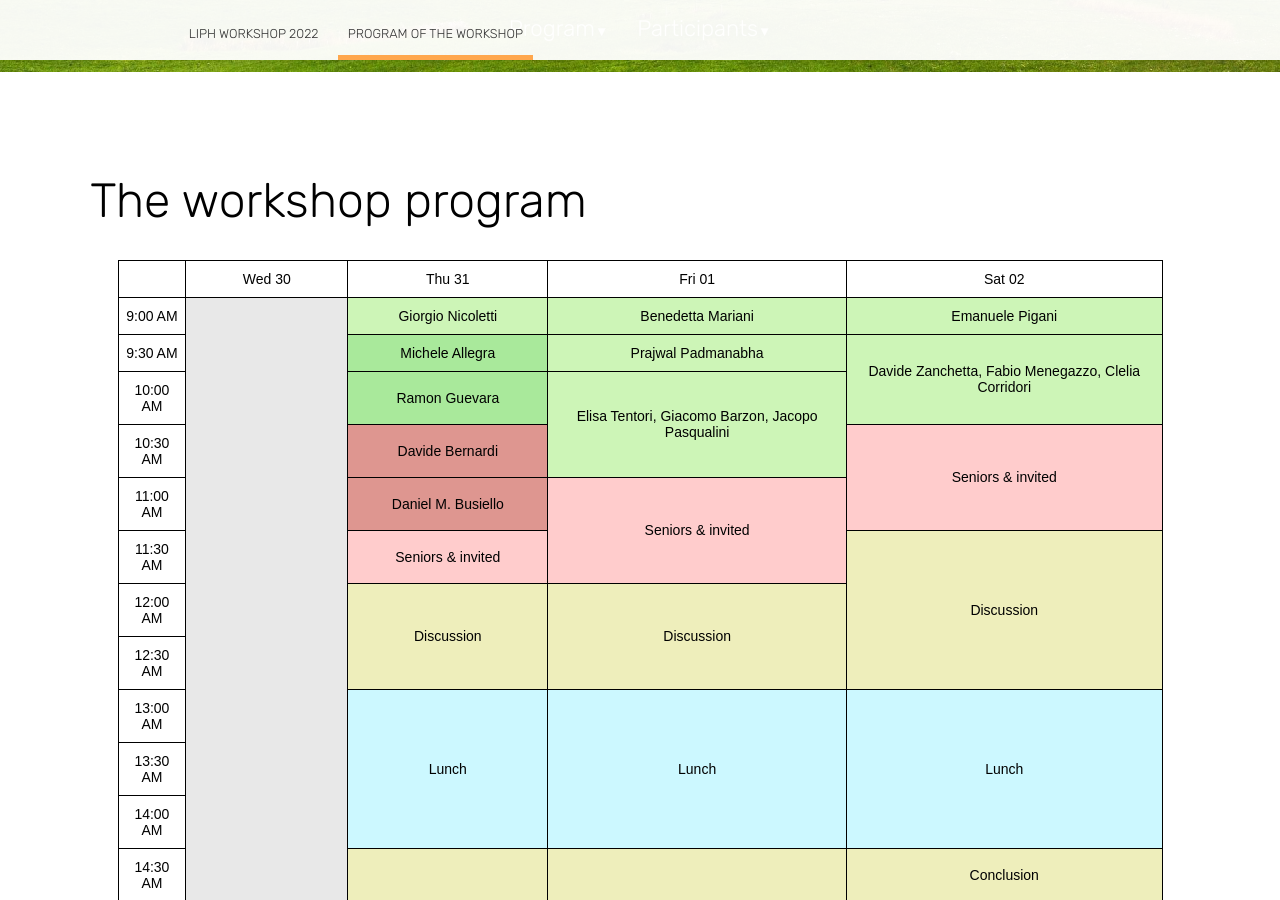
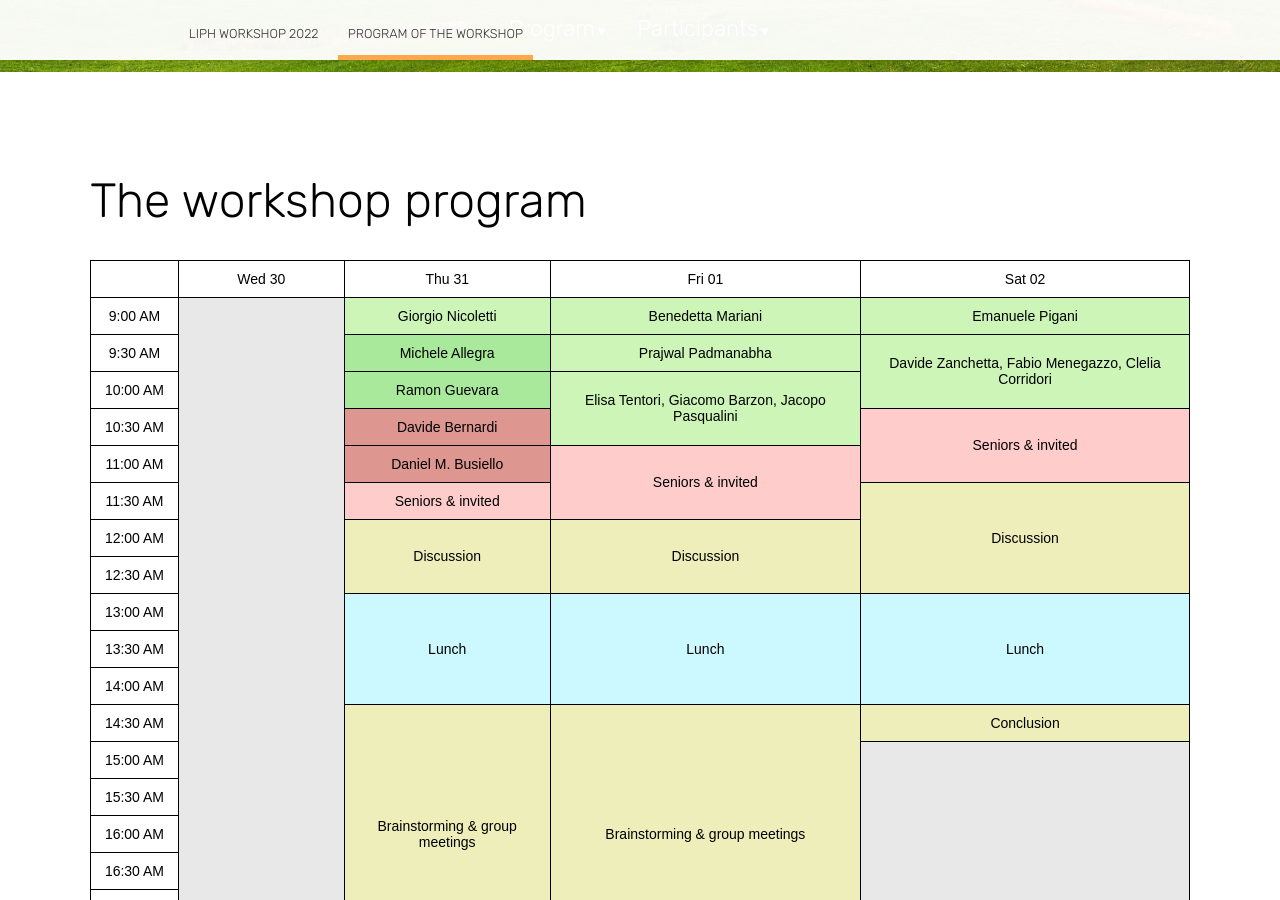
Before and after one commit to liphlab/liphworkshop2022, a Jekyll site: the page built from program.html, in a window 1280 px wide and 900 px high, scrolled down 828 px. Built offline with Jekyll 4.4.1, drawn with Linux system fonts in a browser that asks for light colours; nearby versions of some CDN libraries.

Commit message:
Updated program

```diff
--- a/program.html
+++ b/program.html
@@ -39,7 +39,7 @@
 								.tg .tg-baqh{text-align:center;vertical-align:center}
 								.tg .tg-phmi{background-color:#ffcccc;text-align:center;vertical-align:center}
 						</style>
-						<table class="tg"  style="margin-left: auto; margin-right: auto; width: 95%">
+						<table class="tg"  style="margin-left: auto; margin-right: auto; width: 100%">
 						<thead>
 						  <tr>
 						    <th class="tg-baqh"></th>
@@ -51,7 +51,7 @@
 						</thead>
 						<tbody>
 							<tr>
-							    <td class="tg-baqh">9:00 AM</td>
+							    <td class="tg-baqh" style="width:8%">9:00 AM</td>
 									<td class="tg-gggg" rowspan="17"></td>
 									<td class="tg-phd" rowspan="1">Giorgio Nicoletti</td>
 									<td class="tg-phd" rowspan="1">Benedetta Mariani</td>
```
Also changed, not shown: 2 other files.
